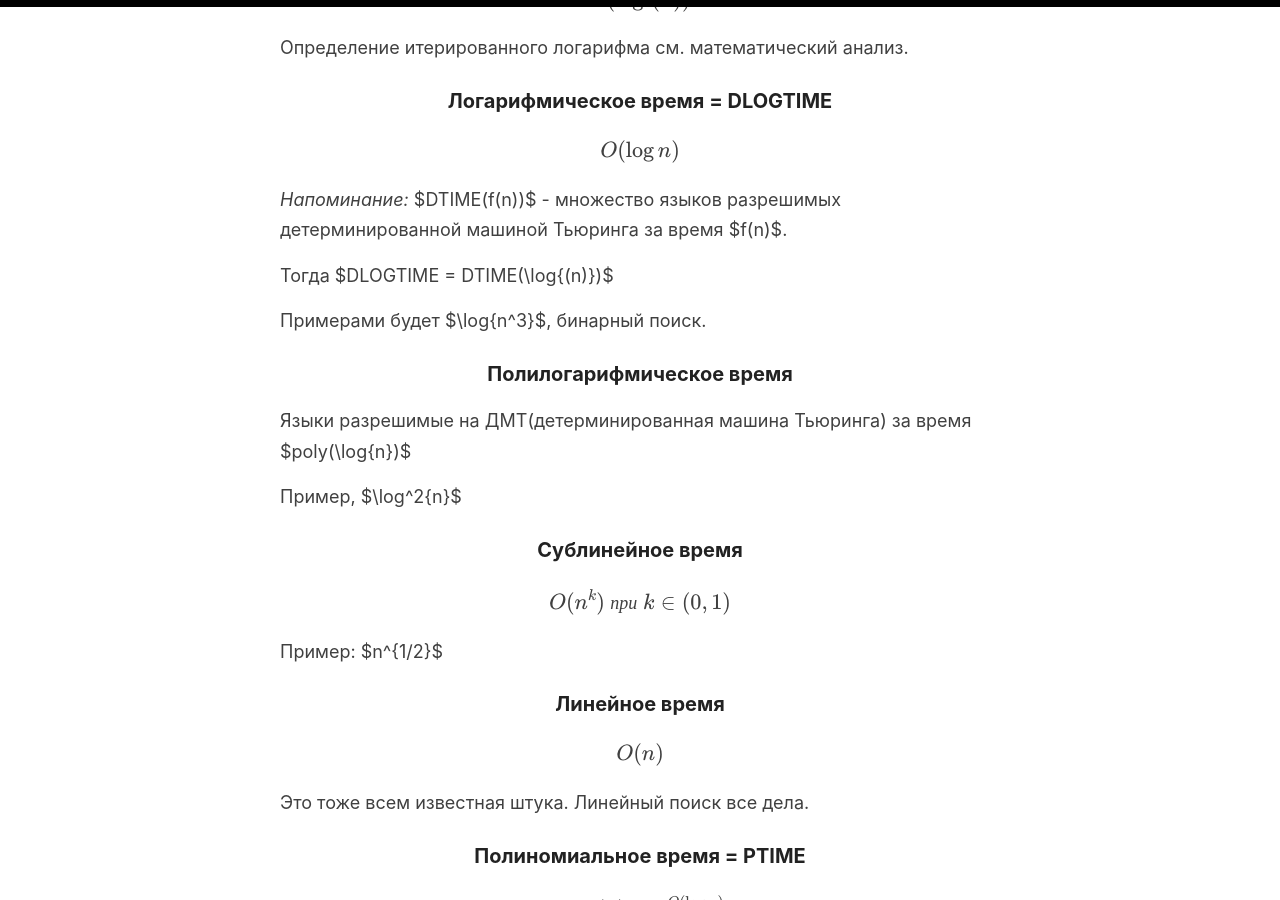
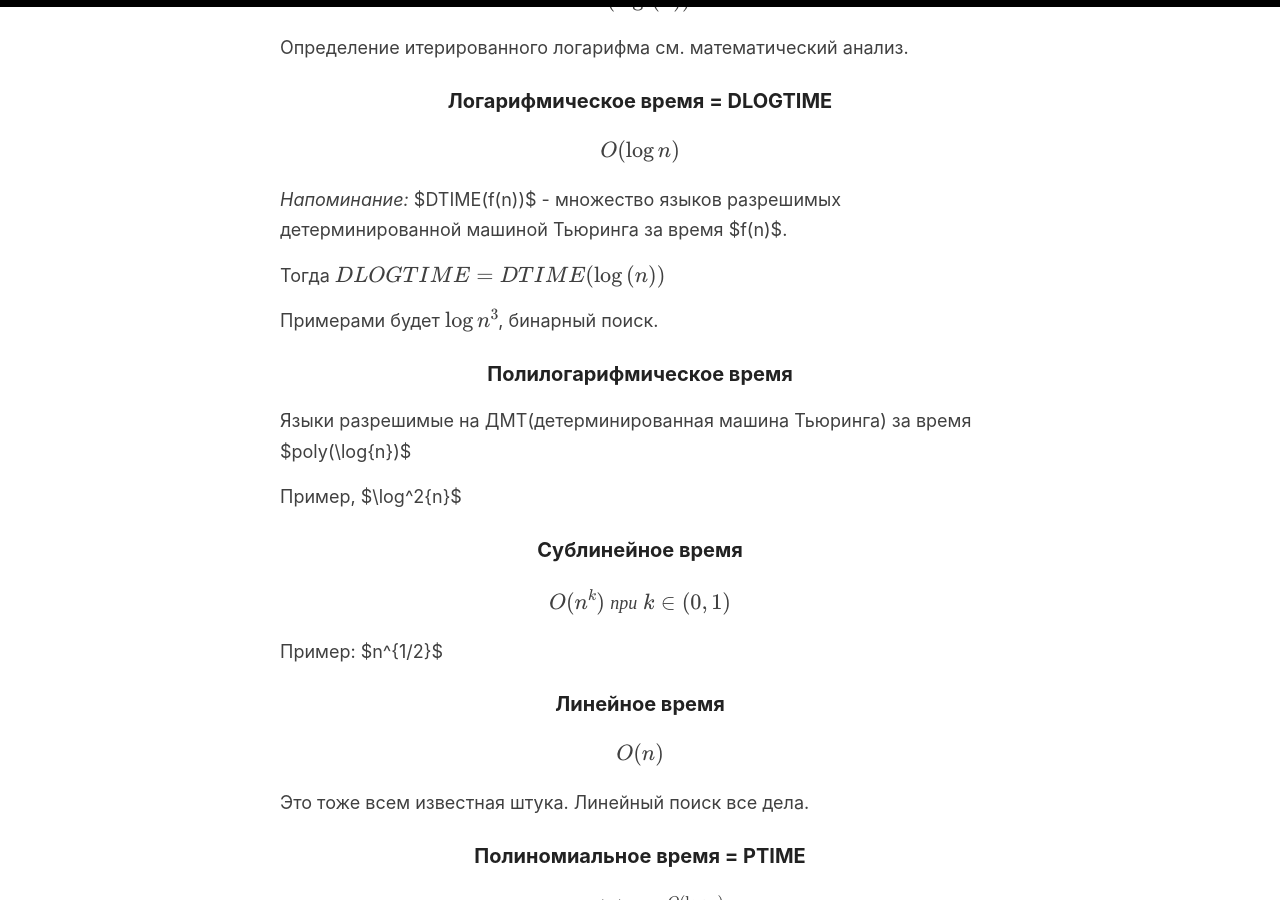
Before and after one commit to dunno-o/dunno, a Jekyll site: the page built from _posts/2023-8-30-Complexity-Classes.md, in a window 1280 px wide and 900 px high, scrolled down 762 px. Built offline with Jekyll 4.4.1, drawn with Linux system fonts in a browser that asks for light colours; formulas are drawn with MathJax 3.

```diff
--- a/_posts/2023-8-30-Complexity-Classes.md
+++ b/_posts/2023-8-30-Complexity-Classes.md
@@ -29,9 +29,9 @@ $$O(\log{n})$$
 
 *Напоминание:* $DTIME(f(n))$ - множество языков разрешимых детерминированной машиной Тьюринга за время $f(n)$.
 
-Тогда $DLOGTIME = DTIME(\log{(n)})$
+Тогда \\(DLOGTIME = DTIME(\log{(n)})\\)
 
-Примерами будет $\log{n^3}$, бинарный поиск.
+Примерами будет \\(\log{n^3}\\), бинарный поиск.
 
 
 ### Полилогарифмическое время
```
